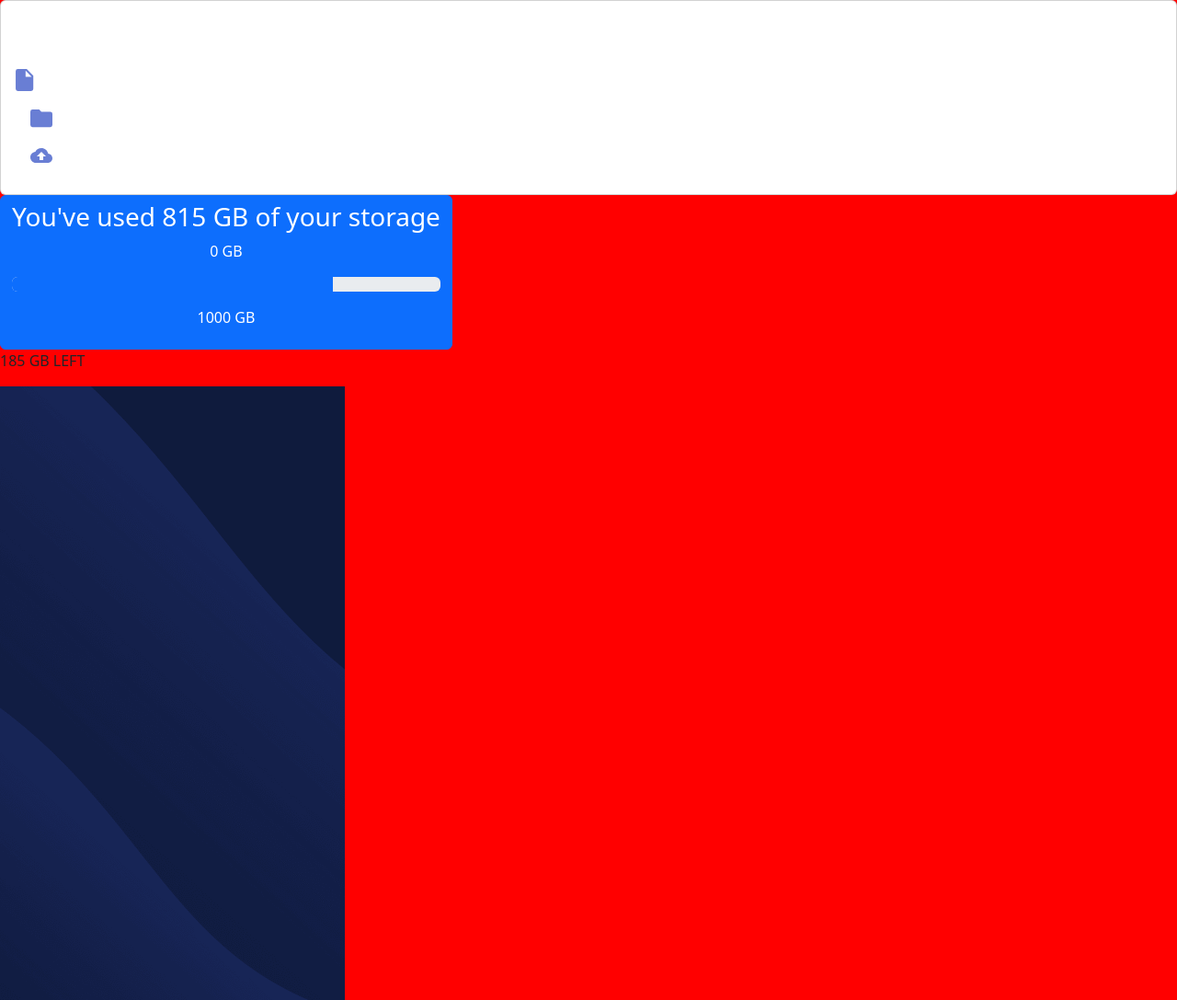
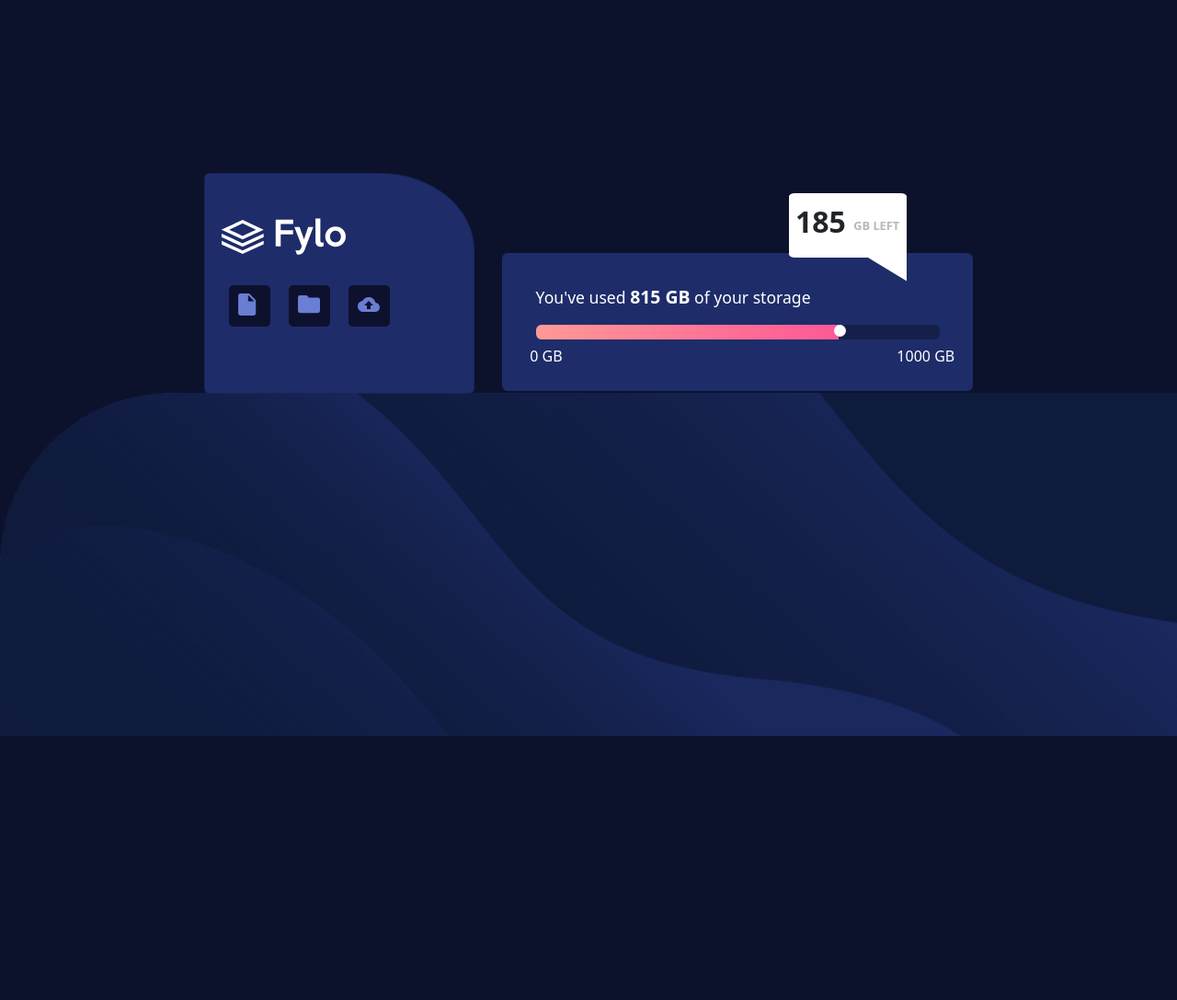
Before and after one commit to WebDesign-MultiMedia/SBA326, a plain HTML site: page index.html in a window 1280 px wide. Shown: the whole page at 92% size. After the commit the page ends 800 px from the top, so only its background shows below. Drawn offline with nearby package versions, Linux system fonts and the light colour scheme.

Commit message:
Done with desktop verison

```diff
--- a/index.html
+++ b/index.html
@@ -28,25 +28,29 @@
           </div>
       </div>
 
-      <a class="btn btn-primary" id="btn" aria-disabled="true">
+      <a class="btn text-white" id="btn" aria-disabled="true">
         <h3 class="title">You've used <span id="editOne">815 GB</span> of your storage</h3>
         <div>
-            <p id="ZeroPercent" >0 GB</p>
+            <p id="ZeroPercent" class="text-white" >0 GB</p>
              <div class="progress" role="progressbar" aria-label="Basic example" aria-valuenow="75" aria-valuemin="0" aria-valuemax="100">
              <div class="progress-bar" id="progressbar" style="width: 75%; "></div>
             </div>         <p class="circle"></p>
 
-            <p id="OneThousandPercent">1000 GB</p>
+            <p id="OneThousandPercent" class="text-white">1000 GB</p>
         </div>
       </a>
 
       <div class="cardTwo">
             <p>185 <span id="edit-sm">GB LEFT</span></p>
-      </div>
+            <p id="shape"></p>
+            <p id="shapeTwo"></p>
+
+        </div>
 </div>
 
 
 <img class="bg-M" src="images/bg-mobile.png" alt="">
+<img class="bg-D" src="images/bg-desktop.png" alt="">
 
 
 
--- a/styles.css
+++ b/styles.css
@@ -1,27 +1,3 @@
-/* .conatiner{
-    display: inline-flex;
-    position: absolute;
-    justify-content: space-between;
-    left: 30%;
-    top: 40%;
-}
-
-.card{
-    position: relative;
-    left: -20px;
-    bottom: 58px;
-    border-top-right-radius: 30%;
-    background-color: #1e2c69;
-}
-
-#btn{
-    width: 500px;
-    height: 140px;
-    position: relative;
-    background-color: #1e2c69;
-
-} */
-
 /* Extra small devices (phones, 600px and down) */
 @media only screen and (max-width: 600px) {
 
@@ -39,12 +15,13 @@
 
     .card{
         position: relative;
-        bottom: 10px;
+        bottom: 25px;
         width: 76vw;
-        height: 45vw;
+        height: 189px;
         border-top-right-radius: 35%;
         background-color: #1e2c69;
     }
+
 
     #btn{
         width: 76vw;
@@ -76,6 +53,10 @@
 
     }
 
+    .files-upload{
+        height: 200px;
+    }
+
 
 
     svg{
@@ -100,7 +81,6 @@
     }
 
     #editOne{
-        color: whitesmoke;
         font-size: 1.1em;
         font-weight: 600;
     }
@@ -147,7 +127,7 @@
         border-radius: 100%;
         position: absolute;
         right: 28%;
-        top: 72px;
+        top: 49%;
         width: 4%;
         height: 8%;
 
@@ -193,7 +173,201 @@
 /* Large devices (laptops/desktops, 992px and up) */
 @media only screen and (min-width: 992px) {
     body{
-        background-color:  red;}
+        background-color:  #0c122c;}
+         /* TOP BOX */
+    .conatiner{
+        display: flex;
+        align-items: center;
+        justify-content: center;
+        flex-direction: row;
+        position: relative;
+        top:18vw;
+
+        }
+
+        .card{
+            position: relative;
+            bottom: 42px;
+            margin-right: 30px;
+            width: 23vw;
+            height: 240px;
+            border-top-right-radius: 35%;
+            background-color: #1e2c69;
+        }
+
+
+        #btn{
+            width: 40vw;
+            height: 150px;
+            position: relative;
+            background-color: #1e2c69;
+            border: none;
+
+        }
+        .bg-M{
+          display: none;
+        }
+
+        .bg-D{
+            position:absolute;
+            bottom: 0;
+            z-index: -1;
+            width: 100%;
+            height: auto;
+        }
+
+        .card-title{
+            text-align: center;
+            position: relative;
+            right: 5.5vw;
+            top: 15px;
+
+        }
+
+        .card-link{
+            position: relative;
+            display: inline-block;
+            top: 3em;
+            left: 10px;
+        }
+
+        .files-upload{
+            height: 200px;
+            right: 30px;
+
+        }
+
+
+
+        svg{
+            position: relative;
+            left: 10px;
+            top: 8px;
+        }
+        #bg-color{
+            background-color: #0d112d;
+            width: 45px;
+            height: 45px;
+            border-radius: 5px;
+        }
+
+        /* Second Box*/
+
+        .title{
+            font-size: 1.1em;
+            position: relative;
+            font-weight: 100;
+            text-align: left;
+            left: 5%;
+
+        }
+
+        #editOne{
+            font-size: 1.1em;
+            font-weight: 600;
+        }
+
+        .title, .progress{
+            position: relative;
+            top: 30px;
+        }
+
+        #ZeroPercent{
+            position: absolute;
+            bottom: 10px;
+            left: 30px;
+            font-size: 1em;
+            font-weight: 100;
+
+        }
+
+        #OneThousandPercent{
+            position: absolute;
+            bottom: 10px;
+            right: 20px;
+            font-size: 1em;
+            font-weight: 100;
+
+        }
+        .progress{
+            position: relative;
+            top: 40px;
+            width: 90%;
+            left: 5%;
+            background-color: #14204a;
+
+        }
+
+        .progress-bar{
+            background-image: linear-gradient(to right, #ff9995, #fe5896 );
+        }
+
+        .circle{
+            background-color: white;
+            border-radius: 100%;
+            position: absolute;
+            right: 27%;
+            top: 77.5px;
+            width: 1vw;
+            height: 1vw;
+
+        }
+
+
+        .cardTwo{
+            border: 2px;
+            background-color: #ffffff;
+            width: 10%;
+            height: 70px;
+            border-radius: 5%;
+            position: absolute;
+            top:  -20px;
+            left: 67vw;
+            margin-right: 300px;
+        }
+
+        .cardTwo p{
+            text-align: center;
+            position: relative;
+            top: 10%;
+            font-size: 2em;
+            font-weight: bold;
+            z-index: 2;
+        }
+
+        #shape{
+            position: absolute;
+            top: 40px;
+            right: 0;
+            z-index: 0;
+            border-bottom-left-radius: 100%;
+            border-bottom: 0px;
+            background-color: white;
+            height: 80%;
+            width: 50px;
+
+            }
+
+            #shapeTwo{
+                position: absolute;
+            top: 79px;
+            right: 10px;
+            z-index: 0;
+
+            background-color: #1e2c69;
+            height: 80%;
+            width: 50px;
+            transform: rotate(31deg);
+            }
+
+        #edit-sm{
+            font-size: 0.4em;
+            position: relative;
+            bottom: 3px;
+            font-weight: bold;
+            color: #b6b8ba;
+        }
+
 }
 
 /* Extra large devices (large laptops and desktops, 1200px and up) */
```
